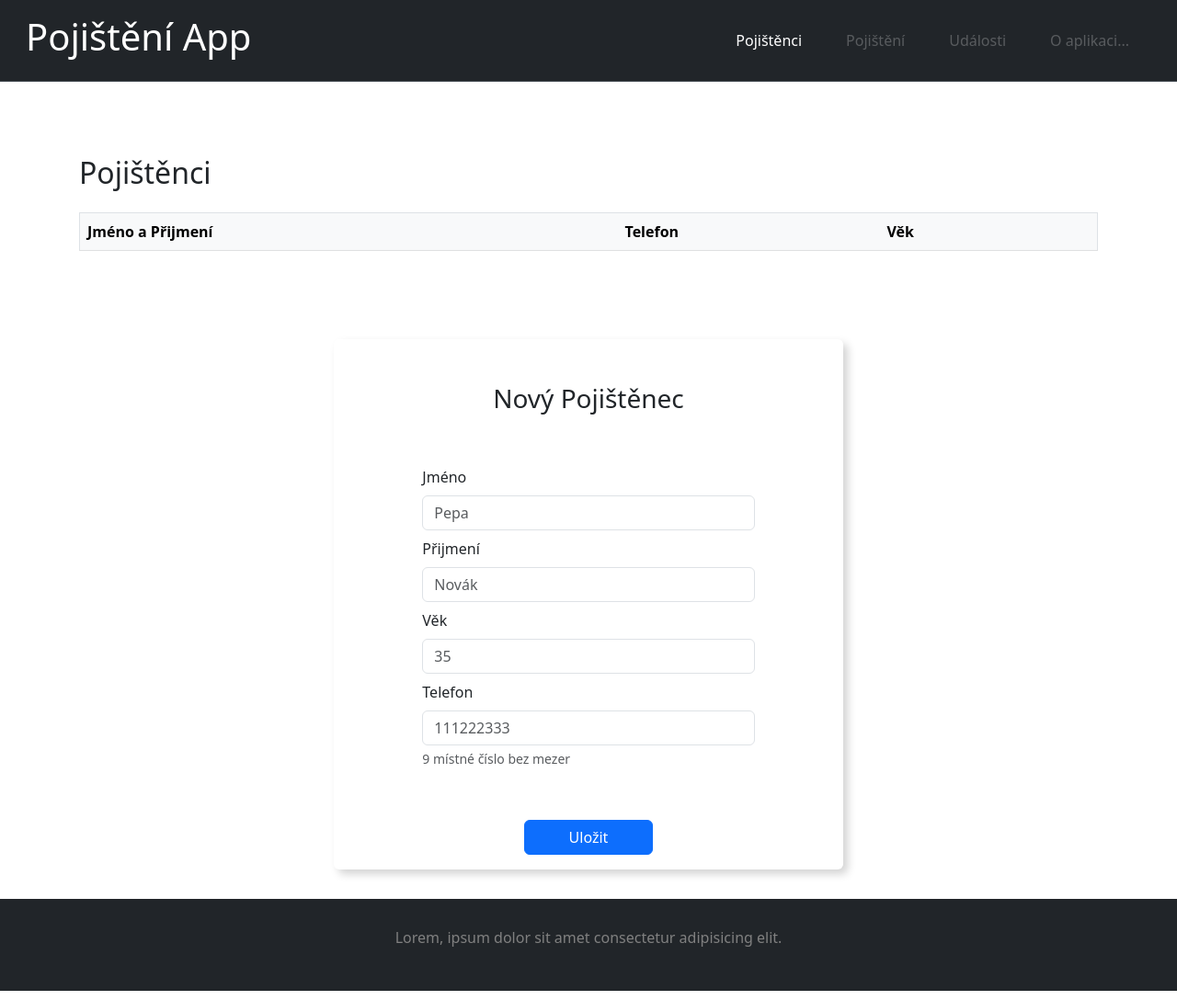
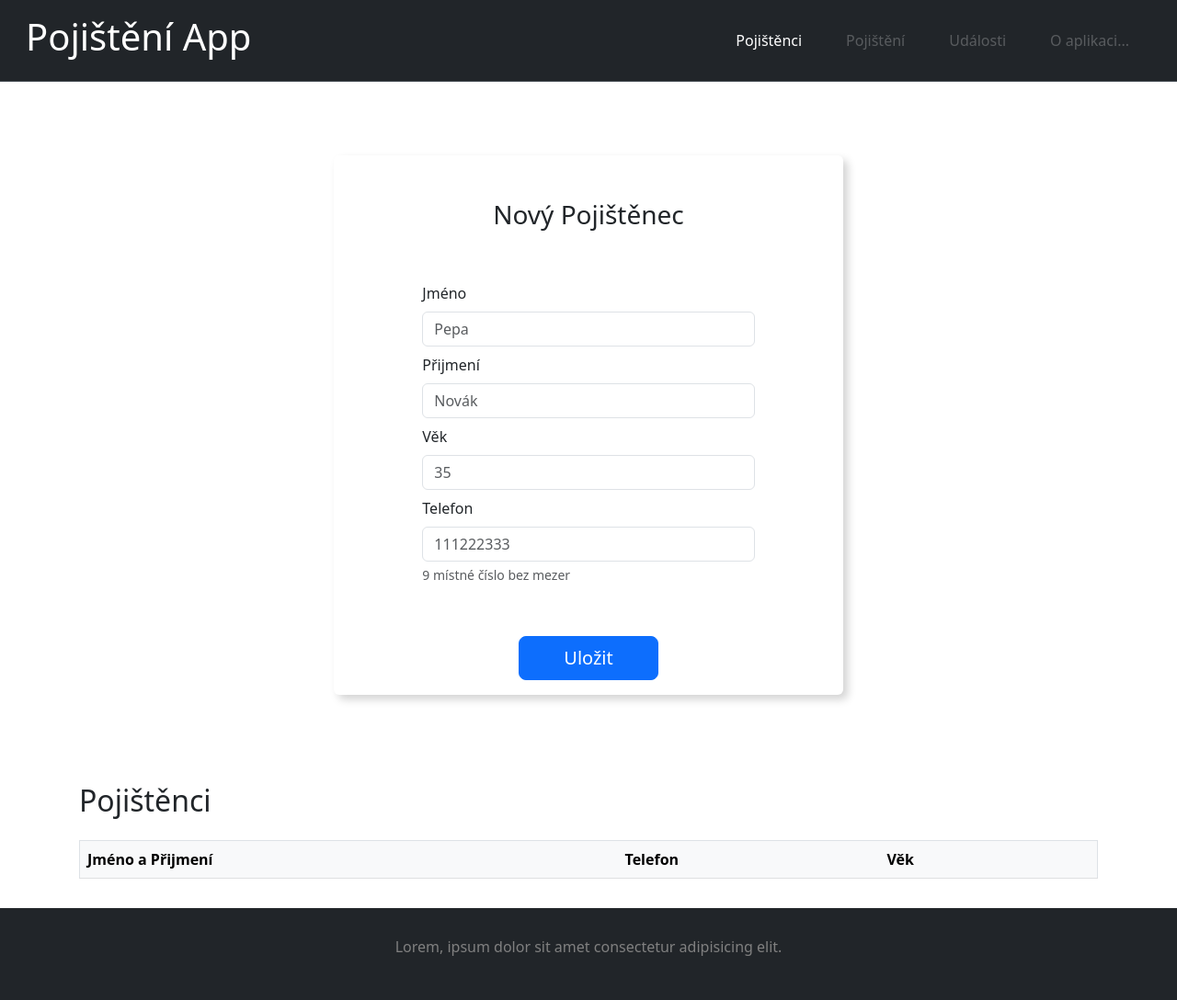
Before and after one commit to Graca98/PojisteniApp-Project, a plain HTML site: page index.html in a window 1280 px wide. Shown: the whole page at 92% size. Drawn offline with nearby package versions, Linux system fonts and the light colour scheme.

Commit message:
Add files via upload

```diff
--- a/index.html
+++ b/index.html
@@ -5,7 +5,6 @@
     <meta charset="UTF-8" />
     <meta http-equiv="X-UA-Compatible" content="IE=edge" />
     <meta name="viewport" content="width=device-width, initial-scale=1.0" />
-    <meta http-equiv="Permissions-Policy" content="interest-cohort=()">
     <link href="https://cdn.jsdelivr.net/npm/bootstrap@5.3.0/dist/css/bootstrap.min.css" rel="stylesheet"
         integrity="sha384-9ndCyUaIbzAi2FUVXJi0CjmCapSmO7SnpJef0486qhLnuZ2cdeRhO02iuK6FUUVM" crossorigin="anonymous" />
     <!-- Bootstrap CSS -->
@@ -52,38 +51,6 @@
 
     <!--!! Main -->
     <main>
-        <!-- Tabulka pojištěnců -->
-        <div class="container p-3 mt-5">
-            <h2 class="mb-4" id="main-body-heading">Pojištěnci</h2>
-            <table class="uzivatele table border table-hover" id="tabulkaPojistencu">
-                <thead class="table-light">
-                    <tr>
-                        <th scope="col">Jméno a Přijmení</th>
-                        <th scope="col">Telefon</th>
-                        <th scope="col">Věk</th>
-                        <th scope="col"></th>
-                    </tr>
-                </thead>
-                <tbody class="align-middle" id="tabulka">
-                    <!-- <tr>
-                        <td>Pepa Novák</td>
-                        <td>776 353 572</td>
-                        <td>25</td>
-                    </tr>
-                    <tr>
-                        <td>Lucie Novotná</td>
-                        <td>774 553 672</td>
-                        <td>27</td>
-                    </tr> -->
-                </tbody>
-            </table>
-            <!-- Button -->
-            <!-- <div class="col-12 d-flex justify-content-center">
-                <button id="editBtn" class="btn btn-primary px-4 d-none">Edit</button>
-            </div> -->
-        </div>
-
-
         <!-- Formulář -->
         <div class="container p-3 mt-5 d-flex flex-column align-items-lg-center">
             <div id="formAlert"></div>
@@ -134,15 +101,37 @@
                     </div>
 
                         <div class="col-12 d-flex justify-content-center mt-5">
-                                <button id="odeslatBtn" class="btn btn-primary px-5" type="submit">Uložit</button>
+                            <button id="odeslatBtn" class="btn btn-primary btn-lg px-5" type="submit">Uložit</button>
                     </div>
                 </form>
         </div>
 
-        <!-- Modal
-        <div id="modal">
-
-        </div> -->
+        <!-- Tabulka pojištěnců -->
+        <div class="container p-3 mt-5">
+            <h2 class="mb-4" id="main-body-heading">Pojištěnci</h2>
+            <table class="uzivatele table border table-hover" id="tabulkaPojistencu">
+                <thead class="table-light">
+                    <tr>
+                        <th scope="col">Jméno a Přijmení</th>
+                        <th scope="col">Telefon</th>
+                        <th scope="col">Věk</th>
+                        <th scope="col"></th>
+                    </tr>
+                </thead>
+                <tbody class="align-middle" id="tabulka">
+                    <!-- <tr>
+                        <td>Pepa Novák</td>
+                        <td>776 353 572</td>
+                        <td>25</td>
+                    </tr>
+                    <tr>
+                        <td>Lucie Novotná</td>
+                        <td>774 553 672</td>
+                        <td>27</td>
+                    </tr> -->
+                </tbody>
+            </table>
+        </div>
 
     <!-- Modal -->
     <div class="modal fade" id="modal-pop" tabindex="-1" aria-labelledby="exampleModalLabel" aria-hidden="true">
```
Lines whose indentation alone changed are shown as unchanged.
